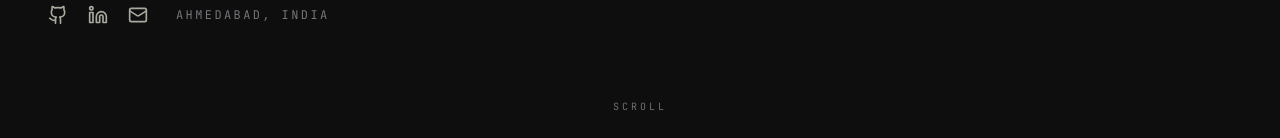
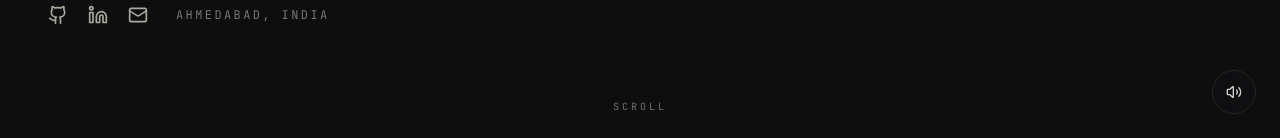
Before and after one commit to aarppitta/my_portfolio, a React (Vite) app: page / in a window 1280 px wide. Shown: the part 662-800 px from the top of the page. Built offline with nearby package versions, Linux system fonts and the light colour scheme; the HTML template or start-up script is replaced by a standard one.

Commit message:
added sound

```diff
--- a/src/App.jsx
+++ b/src/App.jsx
@@ -7,6 +7,7 @@ import Projects from './components/Projects';
 import Skills from './components/Skills';
 import Education from './components/Education';
 import Footer from './components/Footer';
+import SoundToggle from './components/SoundToggle';
 
 export default function App() {
   useEffect(() => {
@@ -31,6 +32,7 @@ export default function App() {
         <Education />
       </main>
       <Footer />
+      <SoundToggle />
     </div>
   );
 }
--- /dev/null
+++ b/src/components/SoundToggle.jsx
@@ -0,0 +1,20 @@
+import { Volume2, VolumeX } from 'lucide-react';
+import { useSoundEnabled, useGlobalClickSound } from '../hooks/useSound';
+
+export default function SoundToggle() {
+  const [enabled, toggle] = useSoundEnabled();
+  useGlobalClickSound(enabled);
+
+  return (
+    <button
+      type="button"
+      onClick={toggle}
+      data-no-sound="true"
+      aria-label={enabled ? 'Mute UI sounds' : 'Enable UI sounds'}
+      title={enabled ? 'Sound on — click to mute' : 'Sound off — click to enable'}
+      className="fixed bottom-6 right-6 z-40 grid h-11 w-11 place-items-center rounded-full border border-ink-600 bg-ink-800/80 text-bone-200 backdrop-blur transition hover:border-accent-500/60 hover:text-accent-400"
+    >
+      {enabled ? <Volume2 size={16} /> : <VolumeX size={16} />}
+    </button>
+  );
+}
--- /dev/null
+++ b/src/hooks/useSound.js
@@ -0,0 +1,88 @@
+import { useEffect, useState, useCallback } from 'react';
+
+const STORAGE_KEY = 'portfolio:sound-enabled';
+
+let audioCtx = null;
+function getCtx() {
+  if (typeof window === 'undefined') return null;
+  if (!audioCtx) {
+    const Ctx = window.AudioContext || window.webkitAudioContext;
+    if (!Ctx) return null;
+    audioCtx = new Ctx();
+  }
+  if (audioCtx.state === 'suspended') audioCtx.resume();
+  return audioCtx;
+}
+
+export function playClick() {
+  const ctx = getCtx();
+  if (!ctx) return;
+  const now = ctx.currentTime;
+
+  // Soft pop: low warm sine with a quick downward sweep, gentle low-pass body
+  const osc = ctx.createOscillator();
+  const body = ctx.createOscillator();
+  const gain = ctx.createGain();
+  const filter = ctx.createBiquadFilter();
+
+  osc.type = 'sine';
+  osc.frequency.setValueAtTime(260, now);
+  osc.frequency.exponentialRampToValueAtTime(110, now + 0.12);
+
+  body.type = 'sine';
+  body.frequency.setValueAtTime(130, now);
+  body.frequency.exponentialRampToValueAtTime(70, now + 0.18);
+
+  filter.type = 'lowpass';
+  filter.frequency.setValueAtTime(900, now);
+  filter.Q.value = 0.7;
+
+  gain.gain.setValueAtTime(0.0001, now);
+  gain.gain.exponentialRampToValueAtTime(0.12, now + 0.012);
+  gain.gain.exponentialRampToValueAtTime(0.0001, now + 0.22);
+
+  osc.connect(filter);
+  body.connect(filter);
+  filter.connect(gain);
+  gain.connect(ctx.destination);
+
+  osc.start(now);
+  body.start(now);
+  osc.stop(now + 0.25);
+  body.stop(now + 0.25);
+}
+
+export function useSoundEnabled() {
+  const [enabled, setEnabled] = useState(() => {
+    if (typeof window === 'undefined') return true;
+    const stored = window.localStorage.getItem(STORAGE_KEY);
+    return stored === null ? true : stored === '1';
+  });
+
+  const toggle = useCallback(() => {
+    setEnabled((prev) => {
+      const next = !prev;
+      window.localStorage.setItem(STORAGE_KEY, next ? '1' : '0');
+      if (next) playClick();
+      return next;
+    });
+  }, []);
+
+  return [enabled, toggle];
+}
+
+export function useGlobalClickSound(enabled) {
+  useEffect(() => {
+    if (!enabled) return;
+    let lastPlayed = 0;
+    const onClick = (e) => {
+      if (e.target?.closest?.('[data-no-sound="true"]')) return;
+      const now = performance.now();
+      if (now - lastPlayed < 60) return;
+      lastPlayed = now;
+      playClick();
+    };
+    document.addEventListener('click', onClick);
+    return () => document.removeEventListener('click', onClick);
+  }, [enabled]);
+}
```
